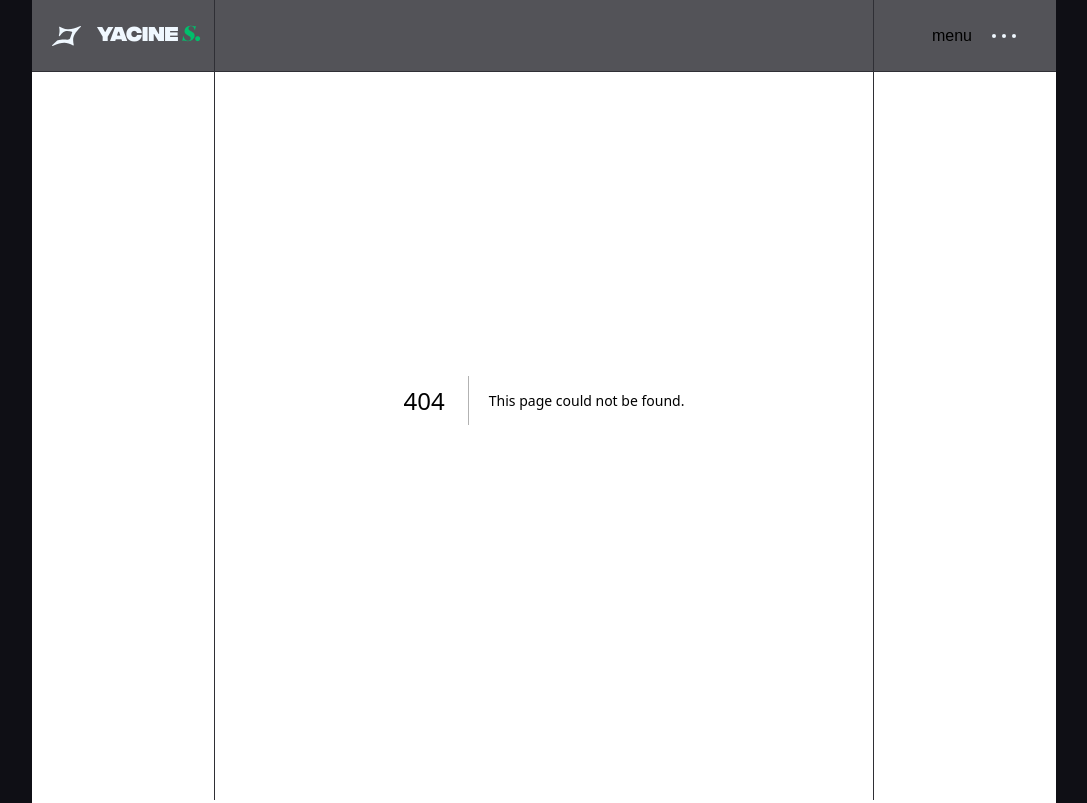
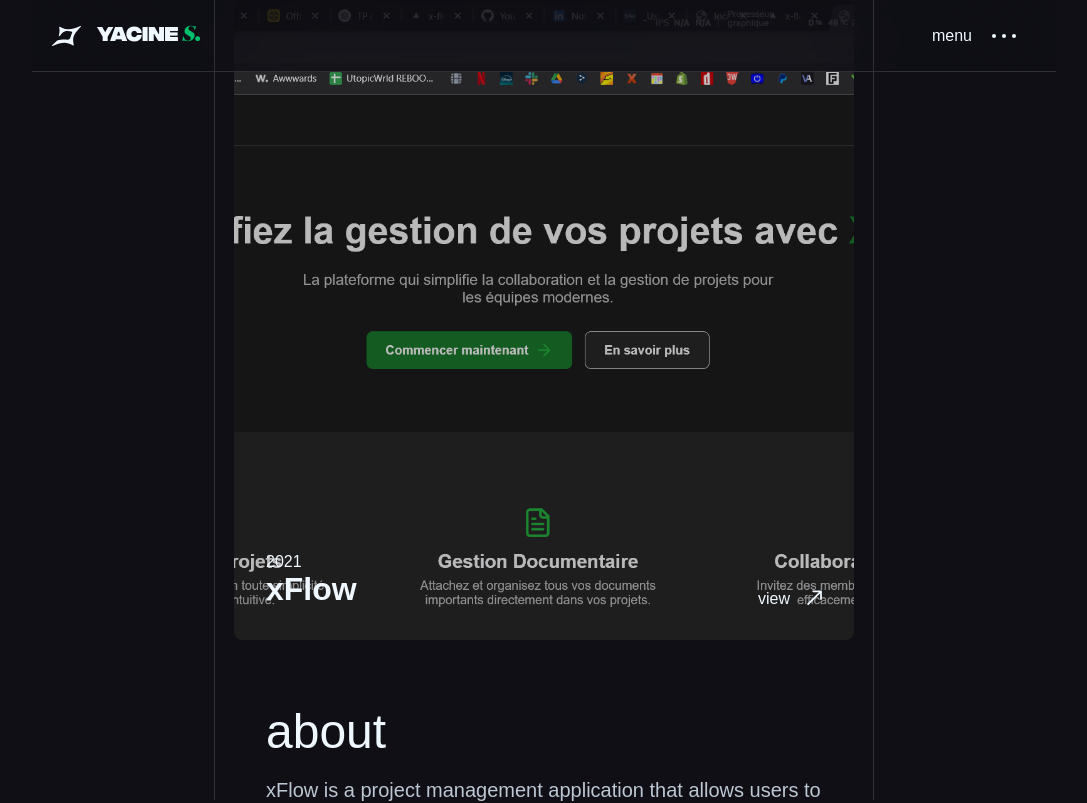
Before and after one commit to yacine-samba/portfolio-2023, a Next.js app: page /Projects/xFlow in a window 1280 px wide. Before the commit this address had no page. Shown: the top 803 px of the page, without its empty margins (96-1183 px from the left). Built offline with nearby package versions, Linux system fonts and the light colour scheme; a web font is replaced by a local one.

Commit message:
add new Project

```diff
--- a/src/components/project/Project.module.scss
+++ b/src/components/project/Project.module.scss
@@ -4,6 +4,7 @@
     margin: auto;
 
     &__hero {
+        position: relative;
         z-index: 1;
         padding: 2rem;
         height: 80vh;
@@ -28,15 +29,22 @@
 
         img {
             z-index: 0;
+            width: 100%;
+            height: 100%;
+            object-fit: cover;
             position: absolute;
-            top: -10%;
-            left: 50%;
-            transform: translateX(-50%);
-            max-width: 1024px;
-            width: 100%;
-            height: 90%;
-            object-fit: cover;
+            top: 0;
+            left: 0;
+            border-radius: 0.5rem;
             opacity: 0.75;
+
+            @media screen and (max-width: 768px) {
+                height: 100%;
+                top: 0;
+                left: 0;
+                transform: translateX(0);
+                max-width: 100%;
+            }
         }
     }
 
--- /dev/null
+++ b/src/pages/Projects/xFlow.jsx
@@ -0,0 +1,31 @@
+import Project from '../../components/project/Project';
+//Ce projet représente l'interface de gestion de projets pour les utilisateurs. L'application permet à l'utilisateur de se connecter, d'afficher la liste de ses projets, de créer un nouveau projet et de consulter les détails des projets existants. L'application utilise React et Parse pour la gestion des données et des utilisateurs.
+
+
+const xFlow = () => {
+	return (
+		<div>
+			<Project
+				title="xFlow"
+				date="2021"
+				tag={[
+					'Next.js',
+					'Typescript',
+					'Scss',
+					'Node.js',
+					'Parse server',
+					'Back4App',
+				]}
+				contributor={['Bastien', 'Belkacem', 'Loïc', 'Martin', 'Yacine Samba']}
+				link="https://x-flow-umber.vercel.app/"
+				about="xFlow is a project management application that allows users to create and manage their projects. The application provides a user-friendly interface for creating new projects, viewing project details, and managing project tasks. It uses Next.js for the frontend and Parse server for the backend."
+				aboutMore="The application is designed to be intuitive and easy to use, allowing users to focus on their projects without getting bogged down in complex features. It is built using modern web technologies, including Next.js and Typescript, ensuring a fast and responsive user experience."
+				github="https://github.com/yacine-samba/xFlow"
+				imgSrc="/img/project/xFlow/xFlow.png"
+				imgAlt="xFlow project"
+			/>
+		</div>
+	);
+};
+
+export default xFlow;
```
Also changed, not shown: src/pages/Projects.jsx (+8 -1 lines), public/img/project/xFlow/xFlow.png (added), 1 other file (tests, documents, lock files or other folders).
